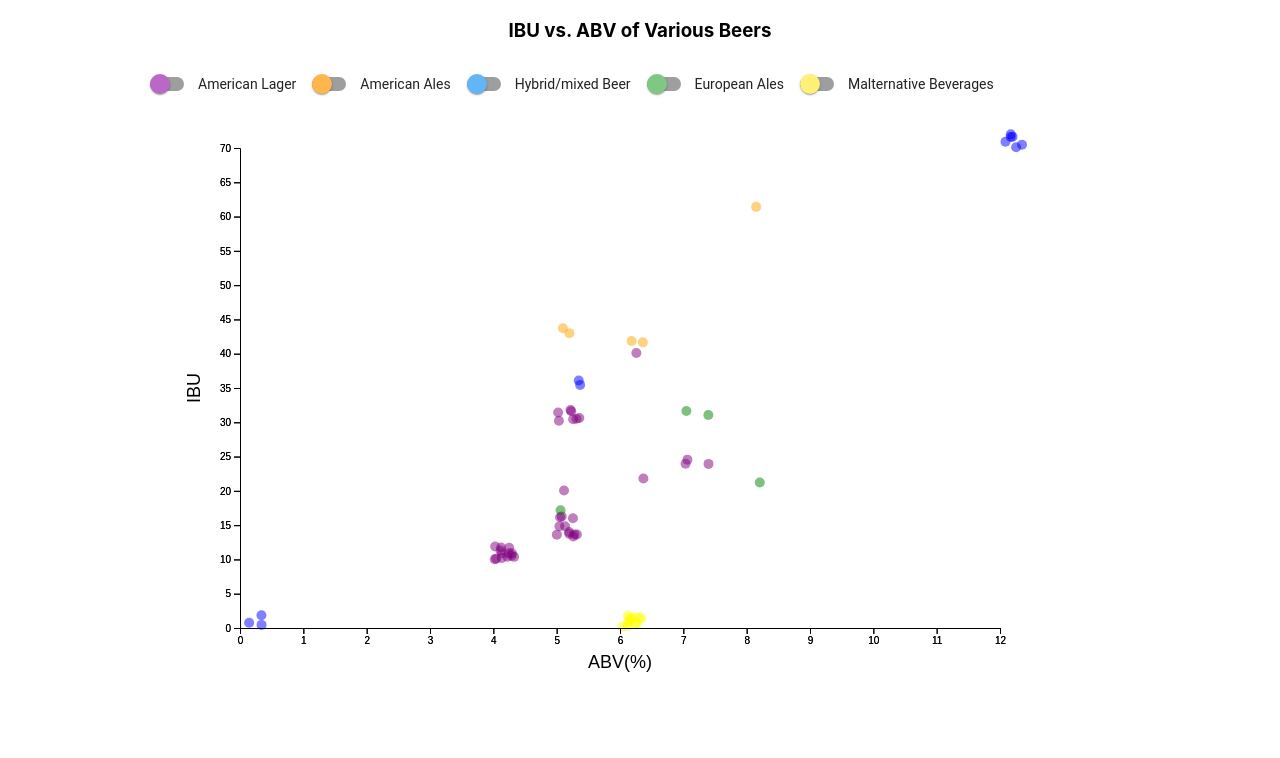
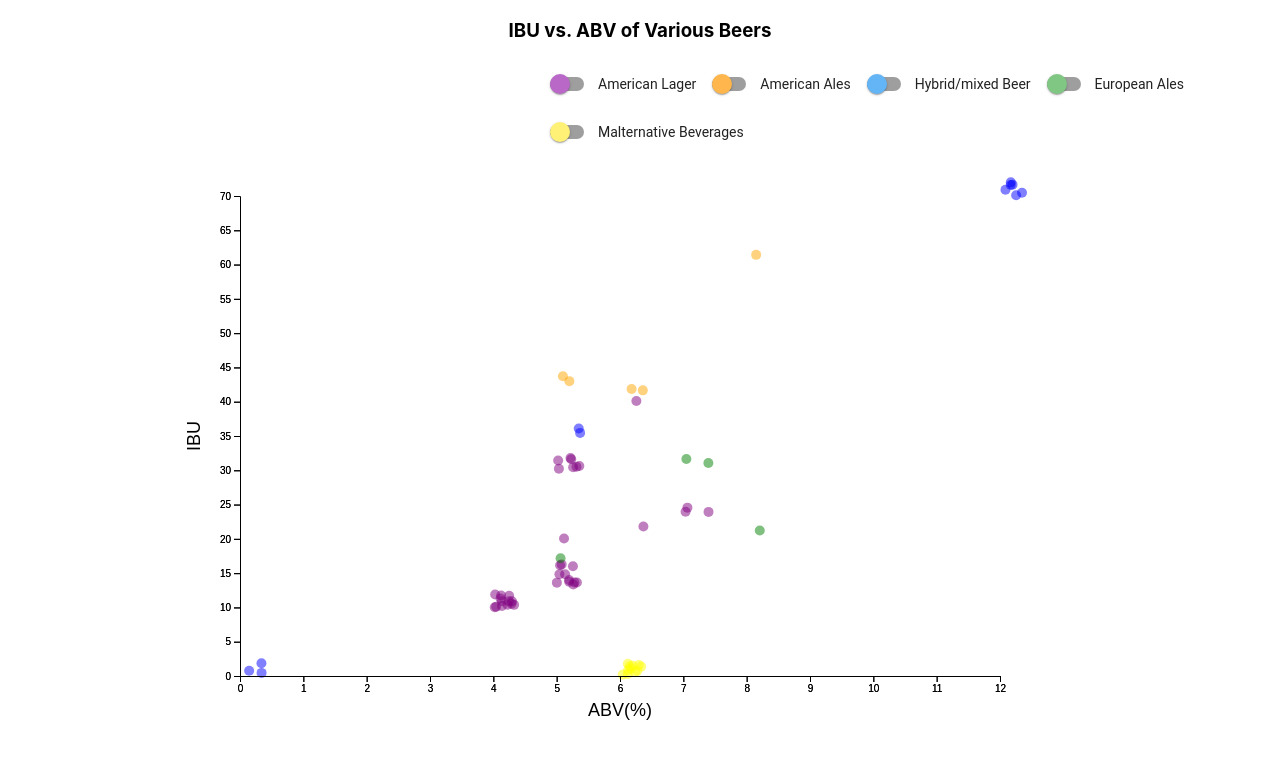
Before and after one commit to aleclivinghouse/beer, a React (Create React App) app: page / in a window 1280 px wide. Shown: the top 758 px of the page. Built offline with nearby package versions, Linux system fonts and the light colour scheme.

Commit message:
adsfasdf

```diff
--- a/src/App.css
+++ b/src/App.css
@@ -9,7 +9,10 @@
 }
 
 .switch-wrapper{
-  margin-left: 150px;
+  margin-left: 550px;
+  /* text-align: center;
+  display: block;
+  margin: 0 auto; */
 }
 
 .App-header {
```
